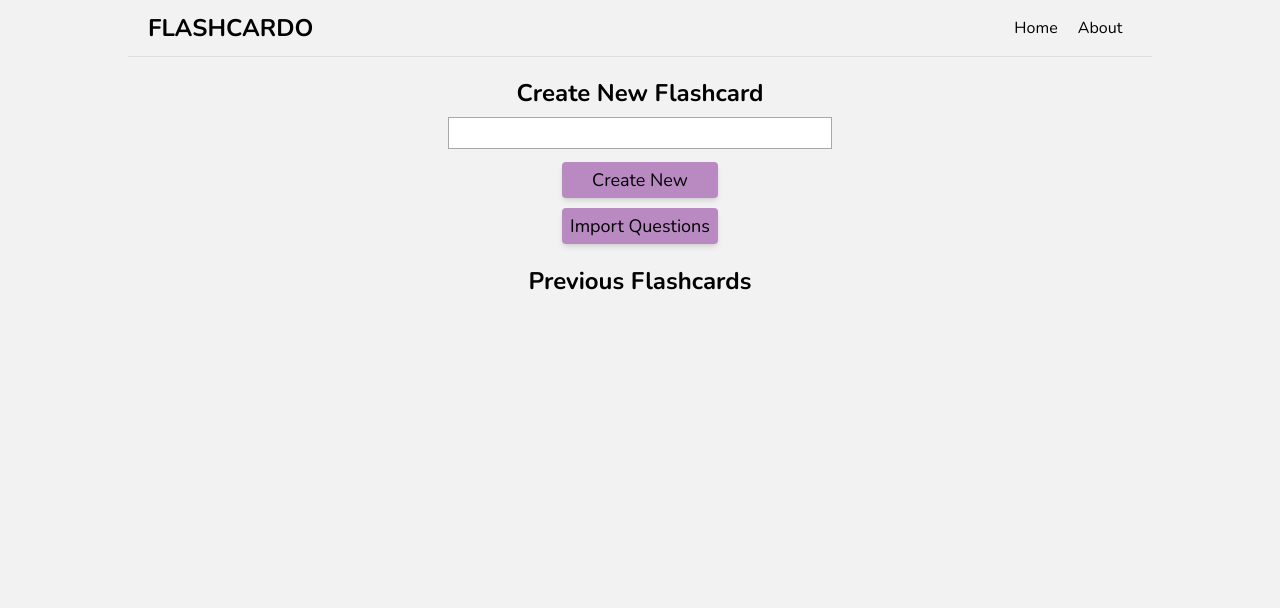
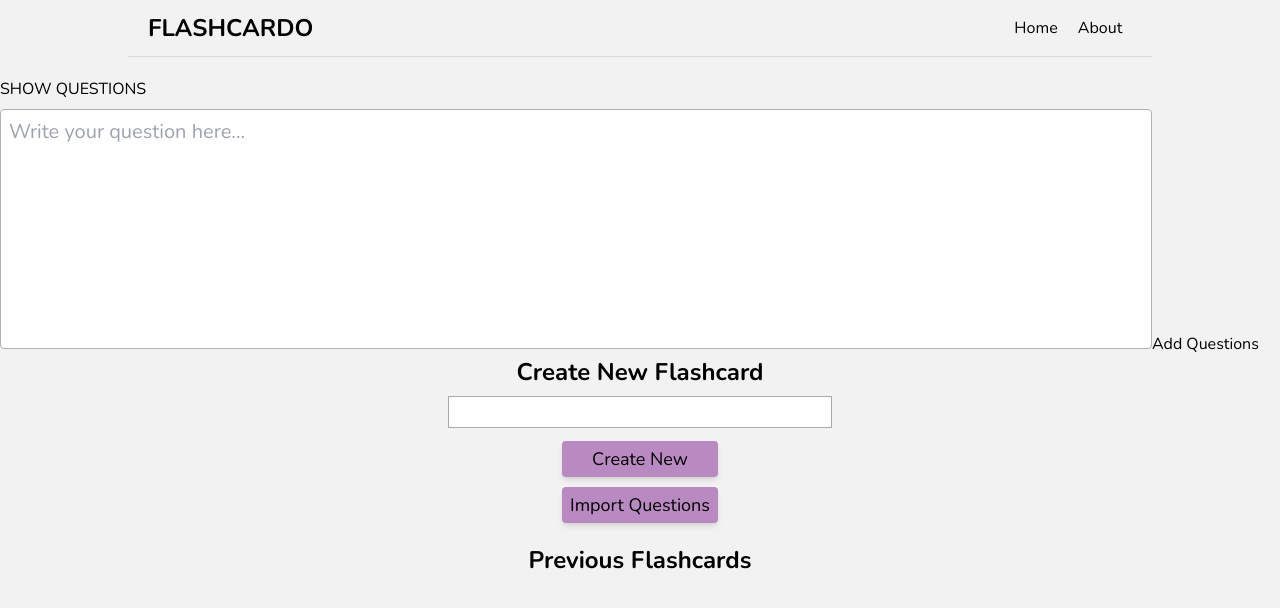
Before and after one commit to pokemau/flashcardo, a Next.js app: page / in a window 1280 px wide. Shown: the top 608 px of the page. Built offline with nearby package versions, Linux system fonts and the light colour scheme.

Commit message:
finish implementing jorash-mode

```diff
--- a/src/components/edit-questions/edit/InputFields.tsx
+++ b/src/components/edit-questions/edit/InputFields.tsx
@@ -25,8 +25,6 @@ const InputFields: React.FC<InputFieldsProps> = ({
   inputDefRef,
 }) => {
   function addNewQuestion() {
-    // if (e) e.preventDefault();
-
     const ansRefVal = inputAnsRef.current?.value.trim();
     const defRefVal = inputDefRef.current?.value.trim();
 
--- /dev/null
+++ b/src/components/jorash-mode/JorashMode.tsx
@@ -0,0 +1,62 @@
+import { ChangeEvent, useRef, useState } from "react";
+import { QuestionsListType } from "../../pages/edit";
+import { generateUID } from "../../utils/generateUID";
+
+const JorashMode = () => {
+  const [userInput, setUserInput] = useState("");
+  const [questionsList, setQuestionsList] = useState<QuestionsListType[]>([]);
+  const JMref = useRef<HTMLTextAreaElement>(null);
+
+  const handleKeyPress = (e: ChangeEvent<HTMLTextAreaElement>) => {
+    setUserInput(e.target.value);
+  };
+
+  const addQuestions = (textValues: string) => {
+    if (textValues.length === 0) return;
+    const entries = textValues.split("\n").filter((entry) => entry !== "");
+
+    const isValidLen = Math.floor(entries.length % 2) !== 0;
+    if (isValidLen) {
+      return;
+    }
+
+    let i = 0;
+    while (i < entries.length - 1) {
+      const ans = entries[i];
+      const def = entries[i + 1];
+
+      setQuestionsList((prev) => [
+        ...prev,
+        { id: generateUID(), def: def, ans: ans },
+      ]);
+
+      i += 2;
+    }
+
+    setUserInput("");
+    if (JMref.current) JMref.current.value = "";
+  };
+
+  const test = () => {
+    console.log(questionsList);
+  };
+  return (
+    <>
+      <div>
+        <button onClick={test}>SHOW QUESTIONS</button>
+        <textarea
+          name="jorash-mode-textarea"
+          placeholder="Write your question here..."
+          className="h-full min-h-[15rem] resize-none w-[90%] mt-2
+          border-[1px] border-[#b1b1b1] rounded text-xl p-2"
+          onChange={(e) => handleKeyPress(e)}
+          ref={JMref}
+        ></textarea>
+
+        <button onClick={() => addQuestions(userInput)}>Add Questions</button>
+      </div>
+    </>
+  );
+};
+
+export default JorashMode;
--- a/src/pages/index.tsx
+++ b/src/pages/index.tsx
@@ -5,6 +5,7 @@ import { useState, useEffect } from "react";
 // components
 import PreviousCards from "../components/home/previous-cards/PreviousCards";
 import CreateNewCard from "../components/home/create/CreateNewCard";
+import JorashMode from "../components/jorash-mode/JorashMode";
 
 const Home: React.FC = () => {
   const [currTitle, setCurrTitle] = useState<string>("");
@@ -26,6 +27,7 @@ const Home: React.FC = () => {
         <title>Flashcardo | Home</title>
       </Head>
       <div className="w-[100vw] my-5 mx-auto">
+        <JorashMode />
         <CreateNewCard
           titleSets={titleSets}
           setTitleSets={setTitleSets}
--- a/src/utils/generateUID.tsx
+++ b/src/utils/generateUID.tsx
@@ -1,4 +1,4 @@
-export const generateUID = () => {
+export const generateUID = (): string => {
   let firstPart: number | string = (Math.random() * 46656) | 0;
   let secondPart: number | string = (Math.random() * 46656) | 0;
   firstPart = ("000" + firstPart.toString(36)).slice(-3);
```
